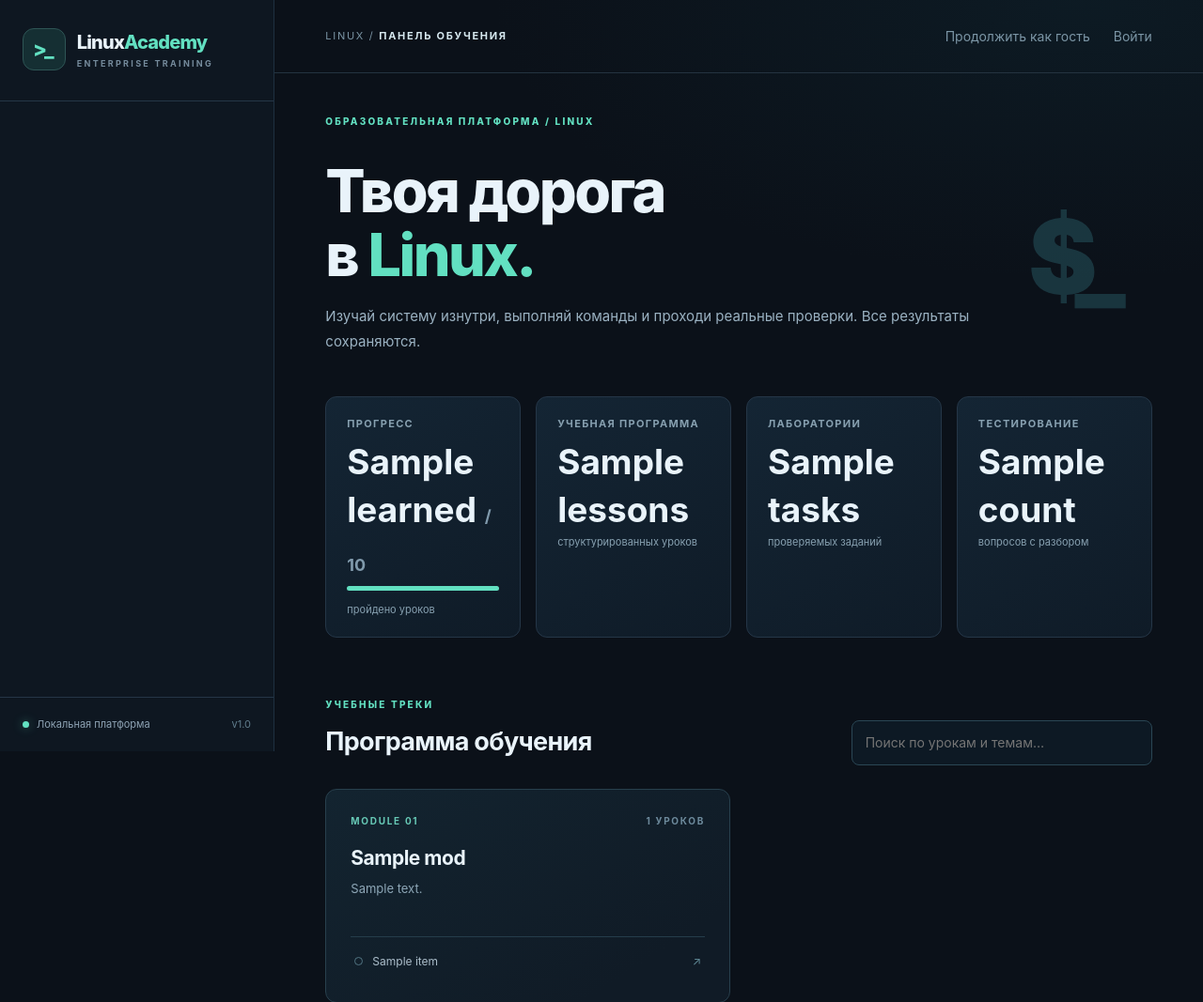
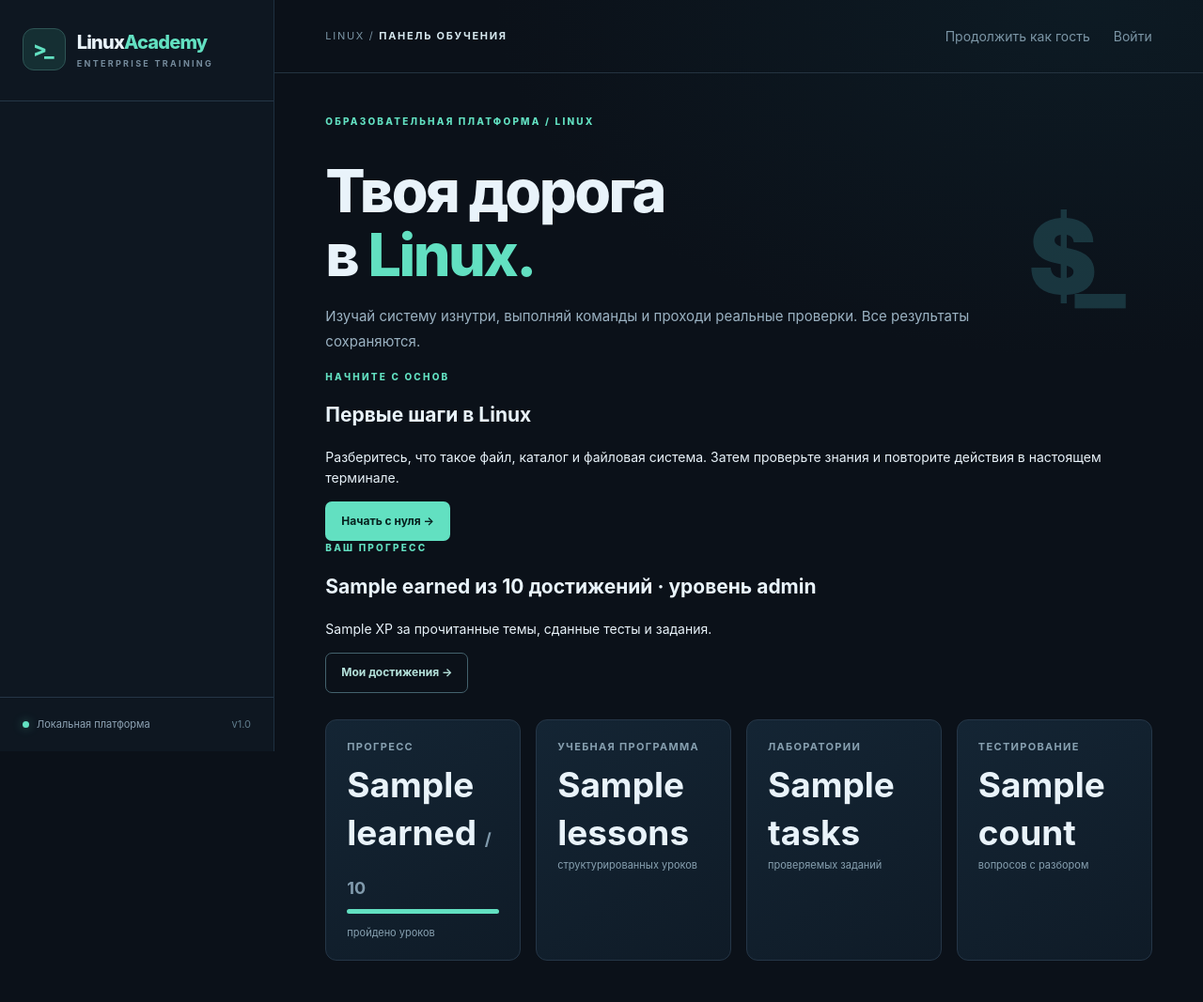
Before and after one commit to iPapik/LinuxAcademy, a FastAPI app: template templates/dashboard.html in a window 1280 px wide. Shown: the top 1067 px of the page at 94% size. Run offline with FastAPI, Linux system fonts and the light colour scheme; the template is opened without the code that fills it: most values are stand-ins (such as "Sample title", 1, 10 or a date in 2020).

Commit message:
Feature beginner curriculum and achievements on dashboard

```diff
--- a/templates/dashboard.html
+++ b/templates/dashboard.html
@@ -3,6 +3,8 @@
 {% block body %}
 <div class="eyebrow">ОБРАЗОВАТЕЛЬНАЯ ПЛАТФОРМА / LINUX</div><div class="hero-row"><div><h1>Твоя дорога<br>в <em>Linux.</em></h1><p class="lede">Изучай систему изнутри, выполняй команды и проходи реальные проверки. Все результаты сохраняются.</p></div>
 <div class="hero-symbol">$_</div></div>
+<div class="onboarding-panel"><div><div class="eyebrow">НАЧНИТЕ С ОСНОВ</div><h2>Первые шаги в Linux</h2><p>Разберитесь, что такое файл, каталог и файловая система. Затем проверьте знания и повторите действия в настоящем терминале.</p></div><a class="btn primary" href="/lesson/m00-l01">Начать с нуля →</a></div>
+<div class="onboarding-panel secondary-panel"><div><div class="eyebrow">ВАШ ПРОГРЕСС</div><h2>{{ awards.earned }} из {{ awards.total }} достижений · уровень {{ awards.level }}</h2><p>{{ awards.xp }} XP за прочитанные темы, сданные тесты и задания.</p></div><a class="btn outline" href="/profile">Мои достижения →</a></div>
 <div class="stats-grid"><div class="stat-tile"><div class="stat-caption">ПРОГРЕСС</div><strong>{{ learned }} <small>/ {{ total }}</small></strong><div class="progress"><span style="width: {{ (learned / total * 100)|round if total else 0 }}%"></span></div><div class="minor">пройдено уроков</div></div>
 <div class="stat-tile"><div class="stat-caption">УЧЕБНАЯ ПРОГРАММА</div><strong>{{ counts.lessons }}</strong><div class="minor">структурированных уроков</div></div>
 <div class="stat-tile"><div class="stat-caption">ЛАБОРАТОРИИ</div><strong>{{ counts.tasks }}</strong><div class="minor">проверяемых заданий</div></div>
```
